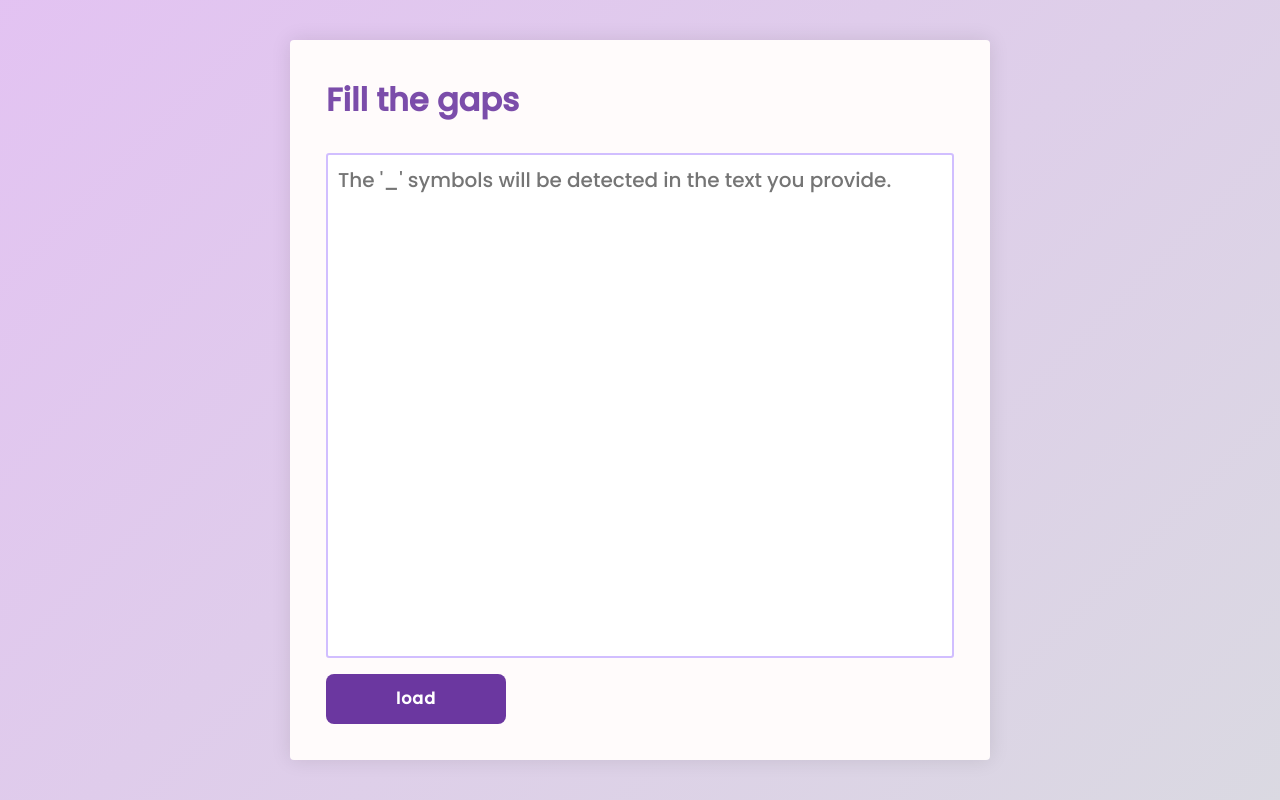
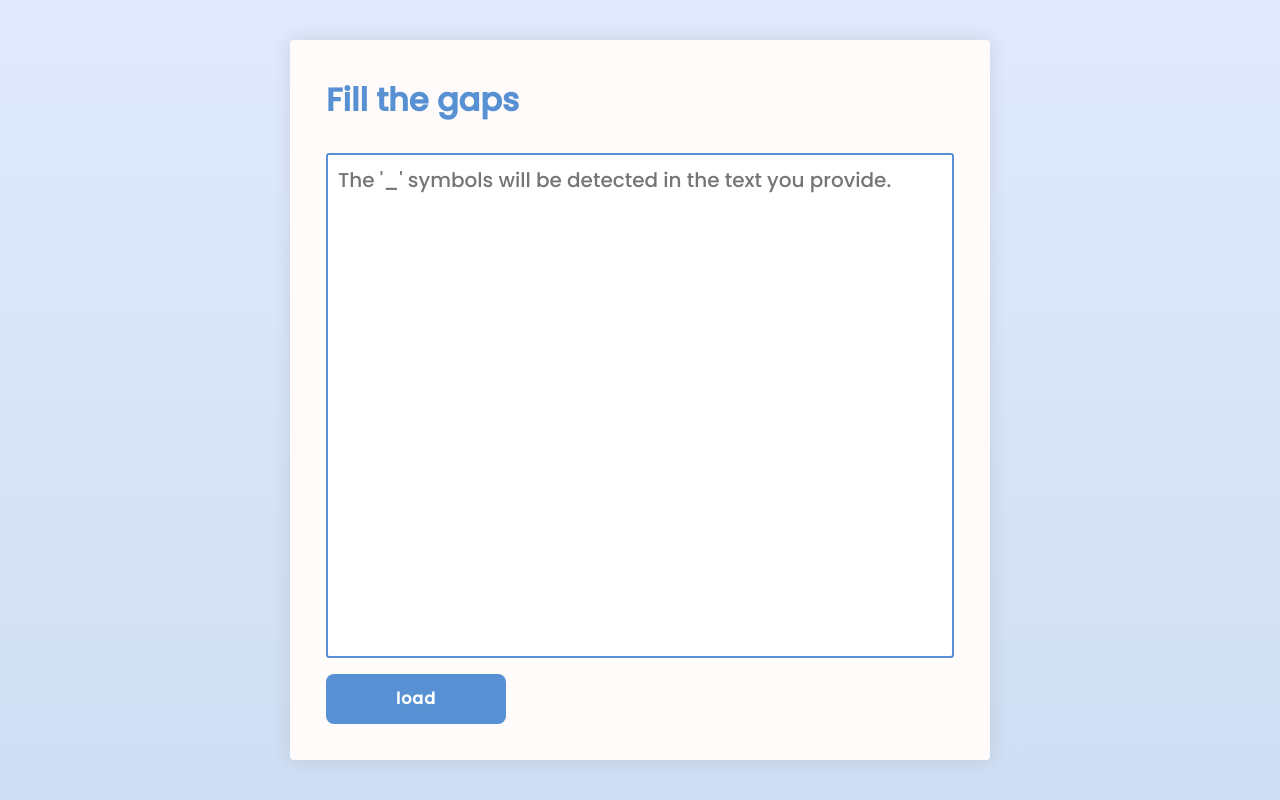
Before and after one commit to sebastian-sobik/Fill-The-Gaps, a plain HTML site: page index.html in a window 1280 px wide. Drawn offline with Linux system fonts and the light colour scheme.

Commit message:
CSS: changed main color

```diff
--- a/style.css
+++ b/style.css
@@ -13,27 +13,19 @@
 
 :root {
     --font-color               : #353232;
-    --bg-color                 : #d1beff;
+    --bg-color                 : #5791d3;
     --input-bg-color           : #FFFBFB;
     --input-font-color         : #4A4343;
-    --input-font-color-active  : #6b37a0;
+    --input-font-color-active  : #5791d3;
     --input-border-color-active: #4A4343;
 }
 
 body {
-    background-color: #d8dede;
-    background-image: linear-gradient(315deg, #d8dede 0%, #e5bdf6 74%);
-    background-size: 200% 200%;
-    -webkit-animation: Animation 20s ease infinite;
-    -moz-animation: Animation 20s ease infinite;
-    animation: Animation 20s ease infinite;
+    background: #E0EAFC;  /* fallback for old browsers */
+background: -webkit-linear-gradient(to top, #CFDEF3, #E0EAFC);  /* Chrome 10-25, Safari 5.1-6 */
+background: linear-gradient(to top, #CFDEF3, #E0EAFC); /* W3C, IE 10+/ Edge, Firefox 16+, Chrome 26+, Opera 12+, Safari 7+ */
 }
 
-@keyframes Animation {
-    0%{background-position:10% 0%}
-    50%{background-position:91% 100%}
-    100%{background-position:10% 0%}
-}
 
 
 
@@ -58,7 +50,7 @@ body {
 h2 {
     font-size: 2rem;
     margin-bottom: 1.8rem;
-    color: #7b4daa;
+    color: #5791d3;
 }
 
 
@@ -136,7 +128,7 @@ h2 {
 
 #btn-load:hover {
     cursor: pointer;
-    background-color: #935bcc;
+    background-color: #3e6ea5;
     width: 200px;
 }
 
```
